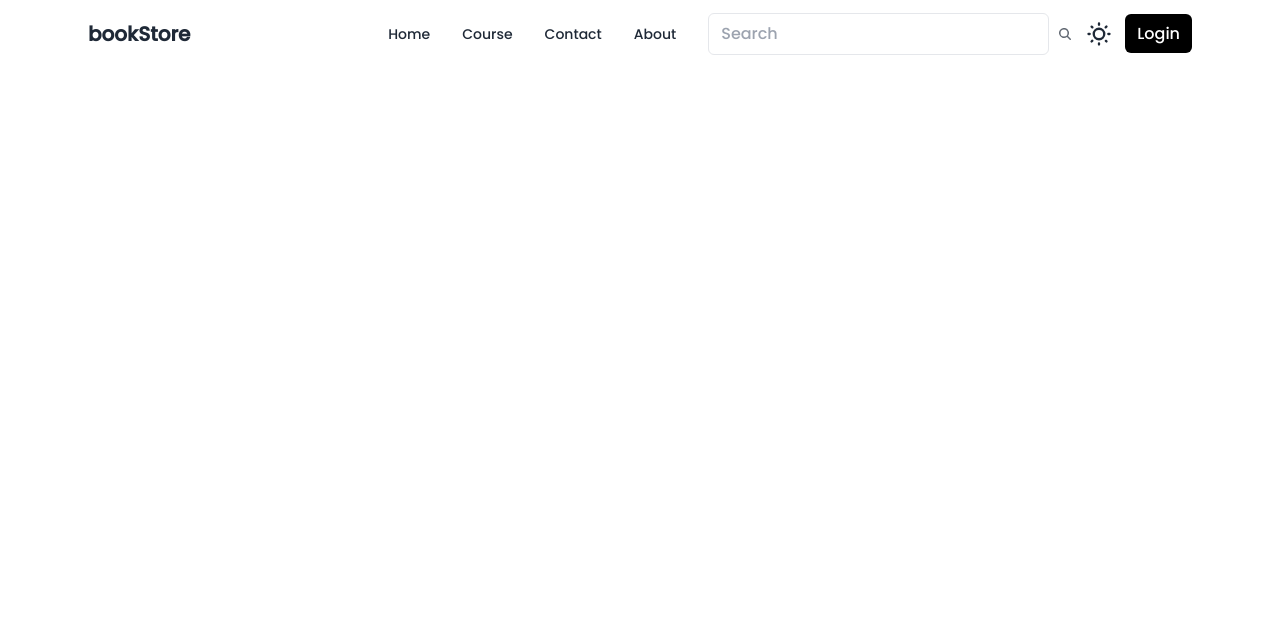
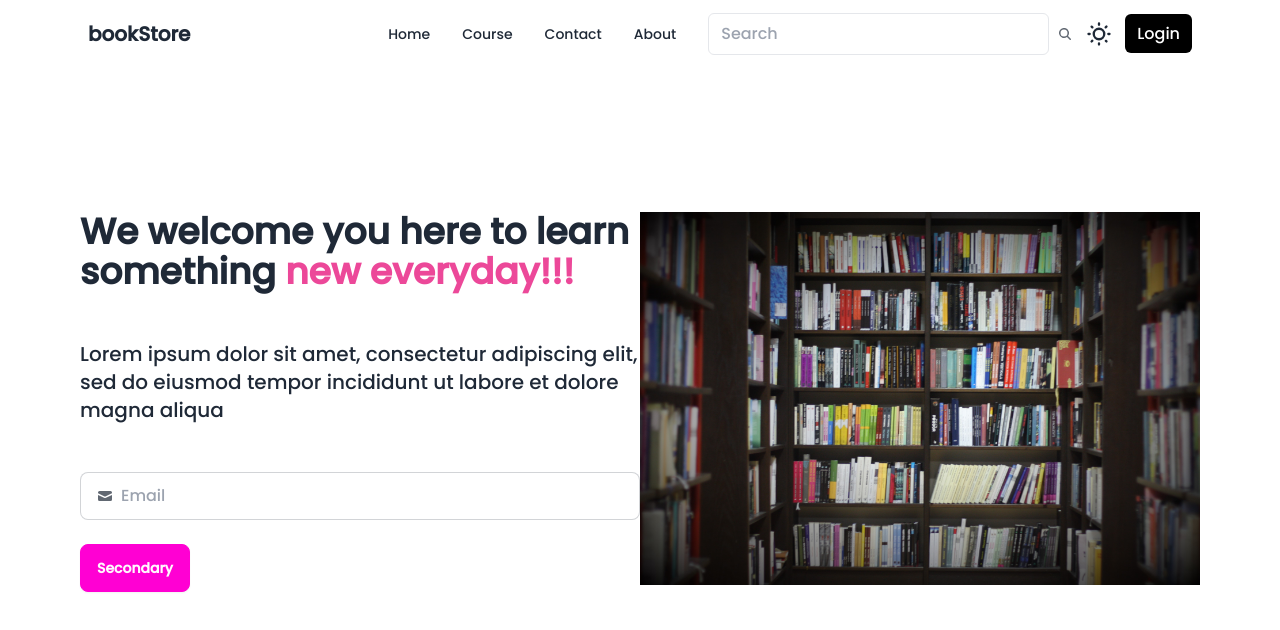
Before and after one commit to Shravyasri1703/Web_Project, a React (Vite) app in the folder Frontend/: page / in a window 1280 px wide. Shown: the top 630 px of the page. Built offline with nearby package versions, Linux system fonts and the light colour scheme.

Commit message:
Added banner

```diff
--- a/Frontend/src/App.jsx
+++ b/Frontend/src/App.jsx
@@ -1,10 +1,14 @@
-import React from 'react'
-import Navbar from './components/Navbar'
+import React from "react";
+import Navbar from "./components/Navbar";
+import Banner from "./components/Banner";
 
 const App = () => {
   return (
-    <Navbar/>
-  )
-}
+    <>
+      <Navbar />
+      <Banner />
+    </>
+  );
+};
 
-export default App
+export default App;
--- /dev/null
+++ b/Frontend/src/components/Banner.jsx
@@ -0,0 +1,42 @@
+import React from "react";
+import banner from "/banner.jpg";
+
+const Banner = () => {
+  return (
+    <>
+      <div className="max-w-screen-2xl container mx-auto md:px-20 px-4 flex flex-col md:flex-row my-36">
+        <div className="order-2 md:order-1 w-full md:w-1/2">
+          <div className="space-y-12">
+            <h1 className="text-4xl font-bold">
+              We welcome you here to learn something{" "}
+              <span className="text-pink-500">new everyday!!!</span>
+            </h1>
+            <p className="text-xl">
+              Lorem ipsum dolor sit amet, consectetur adipiscing elit, sed do
+              eiusmod tempor incididunt ut labore et dolore magna aliqua
+            </p>
+            <label className="input input-bordered flex items-center gap-2">
+              <svg
+                xmlns="http://www.w3.org/2000/svg"
+                viewBox="0 0 16 16"
+                fill="currentColor"
+                className="w-4 h-4 opacity-70"
+              >
+                <path d="M2.5 3A1.5 1.5 0 0 0 1 4.5v.793c.026.009.051.02.076.032L7.674 8.51c.206.1.446.1.652 0l6.598-3.185A.755.755 0 0 1 15 5.293V4.5A1.5 1.5 0 0 0 13.5 3h-11Z" />
+                <path d="M15 6.954 8.978 9.86a2.25 2.25 0 0 1-1.956 0L1 6.954V11.5A1.5 1.5 0 0 0 2.5 13h11a1.5 1.5 0 0 0 1.5-1.5V6.954Z" />
+              </svg>
+              <input type="text" className="grow" placeholder="Email" />
+            </label>
+          </div>
+          <button className="btn mt-6 btn-secondary">Secondary</button>
+        </div>
+
+        <div className="order-1 w-full md:w-1/2">
+          <img src={banner} className="w-85 h-85" alt="" />
+        </div>
+      </div>
+    </>
+  );
+};
+
+export default Banner;
```
Also changed, not shown: Frontend/public/banner.jpg (added).
